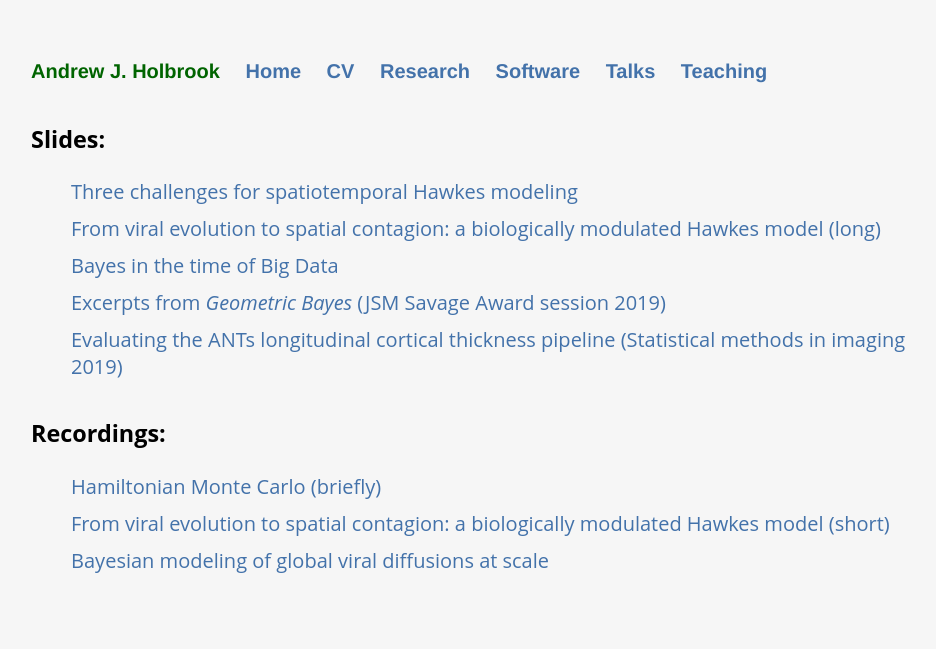
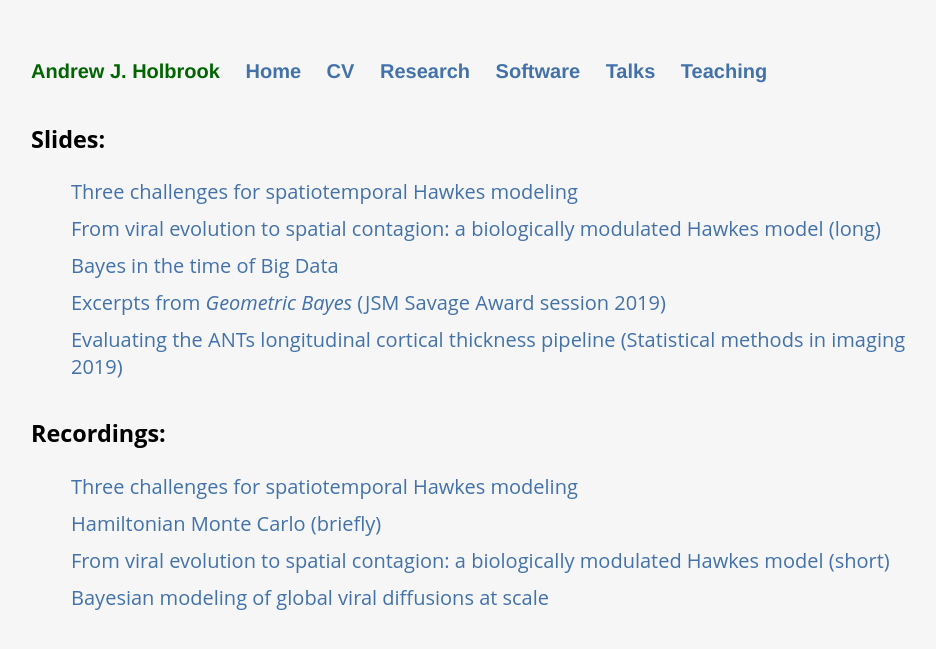
Before and after one commit to andrewjholbrook/andrewjholbrook.github.io, a Jekyll site: the page built from slides.html, in a window 1280 px wide. Shown: the top 649 px of the page, without its empty margins (161-1097 px from the left). Built offline with Jekyll 4.4.1, drawn with Linux system fonts in a browser that asks for light colours; a style sheet for code colours, icons or effects is not loaded.

Commit message:
Update slides.html

```diff
--- a/slides.html
+++ b/slides.html
@@ -19,7 +19,8 @@ title: Andrew Holbrook | Talks
 
   <h3>Recordings:</h3>
   <ul id="news">
-                        <li> <a href="https://youtu.be/Byr9JVBI9cU" target="_blank">Hamiltonian Monte Carlo (briefly)</a>
+<li> <a href="https://ysph.yale.edu/public-health-research-and-practice/media-player/ysph-biostatistics-seminar-three-challenges-confronting-spatiotemporal-hawkes-models/" target="_blank">Three challenges for spatiotemporal Hawkes modeling</a>
+        <li> <a href="https://youtu.be/Byr9JVBI9cU" target="_blank">Hamiltonian Monte Carlo (briefly)</a>
                 <li> <a href="https://bisp.imati.cnr.it/inv_talks.php" target="_blank">From viral evolution to spatial contagion: a biologically modulated Hawkes model (short)</a>
                 <li> <a href="https://www.youtube.com/watch?v=St0sGnPScZ8&t=2316s" target="_blank">Bayesian modeling of global viral diffusions at scale</a>
   </ul>
```
